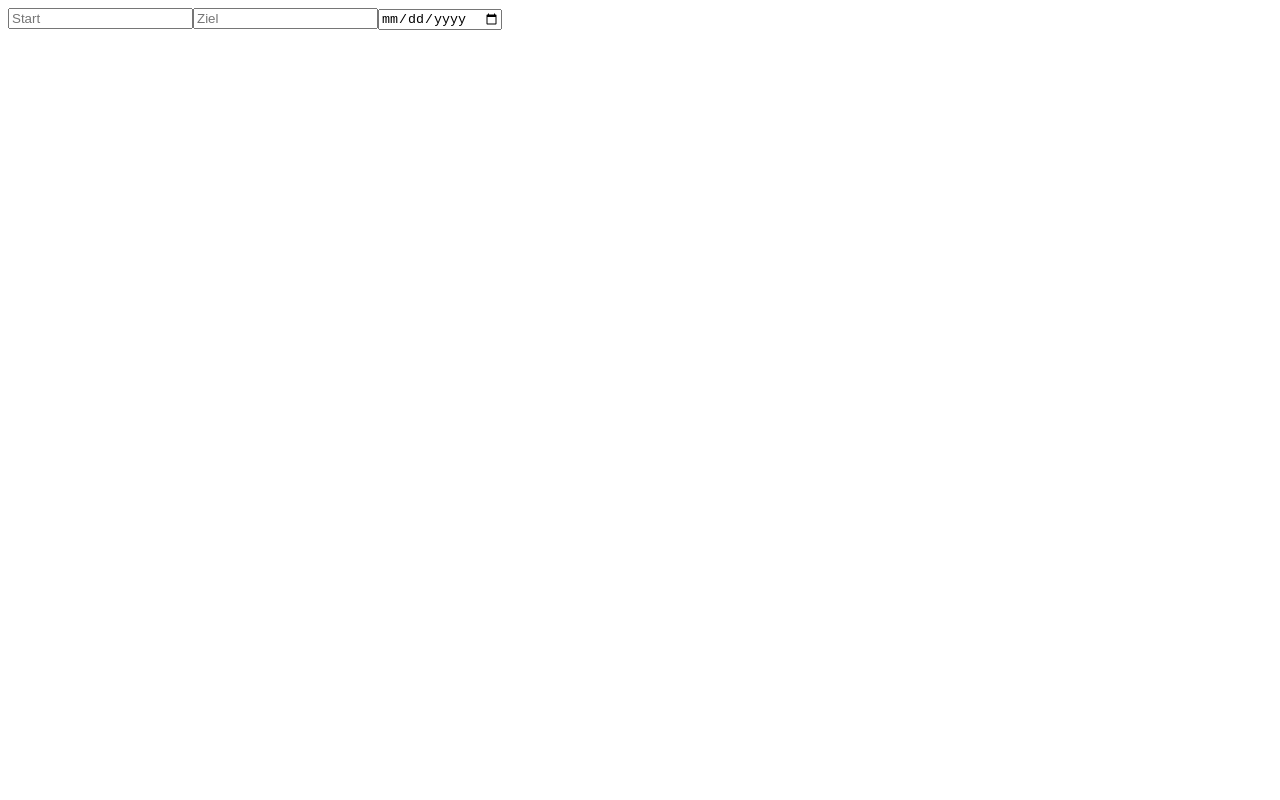
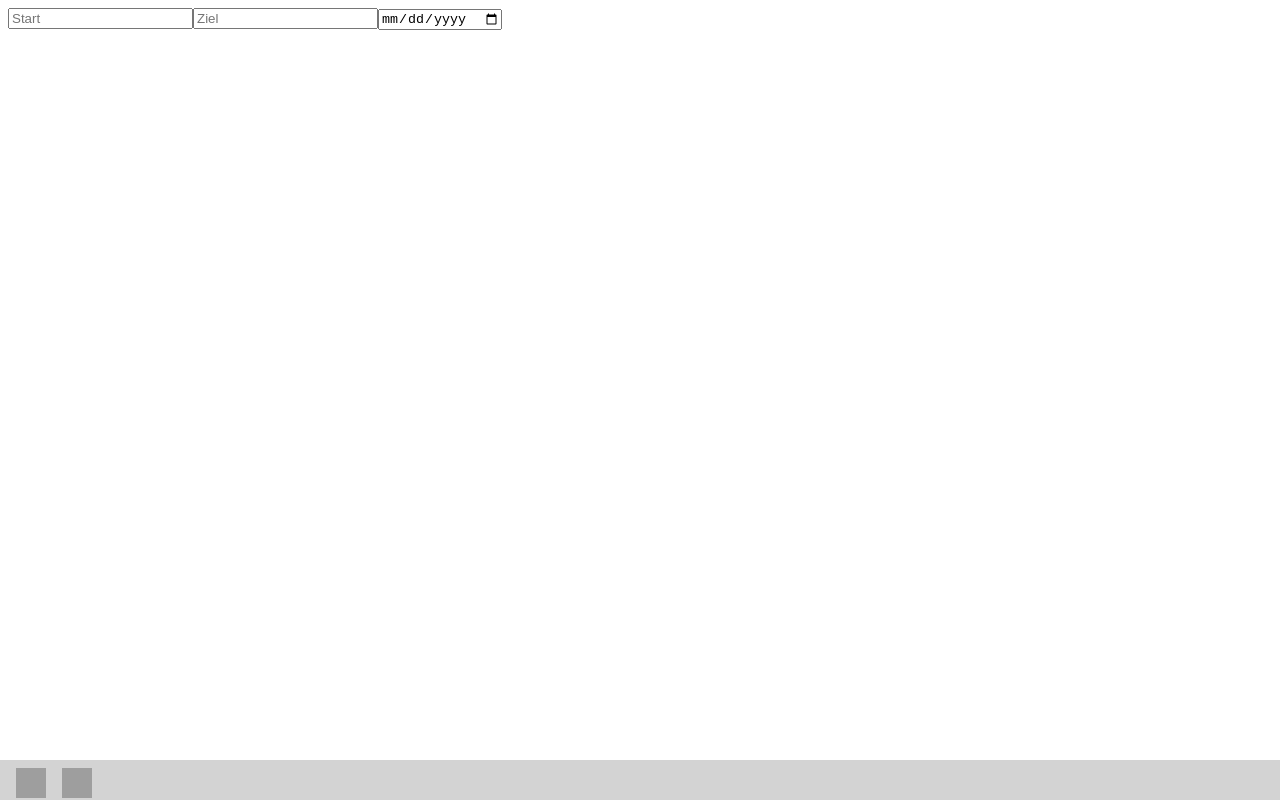
Before and after one commit to dohack-io/smart-mobility, an Angular app in the folder frontend/smart-mobility/: page / in a window 1280 px wide. Built offline with nearby package versions, Linux system fonts and the light colour scheme; grey boxes are pictures that could not be loaded.

Commit message:
foot ready

```diff
--- a/frontend/smart-mobility/src/app/app.component.html
+++ b/frontend/smart-mobility/src/app/app.component.html
@@ -1 +1,12 @@
 <app-search-page></app-search-page>
+<div class="footer">
+  <div class="icon-list">
+    <div class="item">
+      <img class="icon" src="../assets/vrr-logo.jpg" alt="vrr-logo">
+    </div>
+    <div class="item">
+      <img class="icon" src="../assets/circ-logo.png" alt="circ-logo">
+    </div>
+  </div>
+
+</div>
--- a/frontend/smart-mobility/src/app/app.component.scss
+++ b/frontend/smart-mobility/src/app/app.component.scss
@@ -0,0 +1,32 @@
+@import "../variables";
+
+.footer{
+  position: fixed;
+  bottom : 0;
+  width : 100%;
+  height: 5%;
+  left :0;
+  background-color: $lightgrey;
+  display :block;
+}
+
+.icon-list {
+  display: flex;
+  justify-content: left;
+
+  .item {
+    display: flex;
+    justify-content: center;
+    text-align: center;
+    padding-left:  1rem;
+    padding-top:0.5rem;
+
+  }
+
+  .icon{
+
+    float: left;
+    width: 30px;
+    height: 30px;
+  }
+}
```
